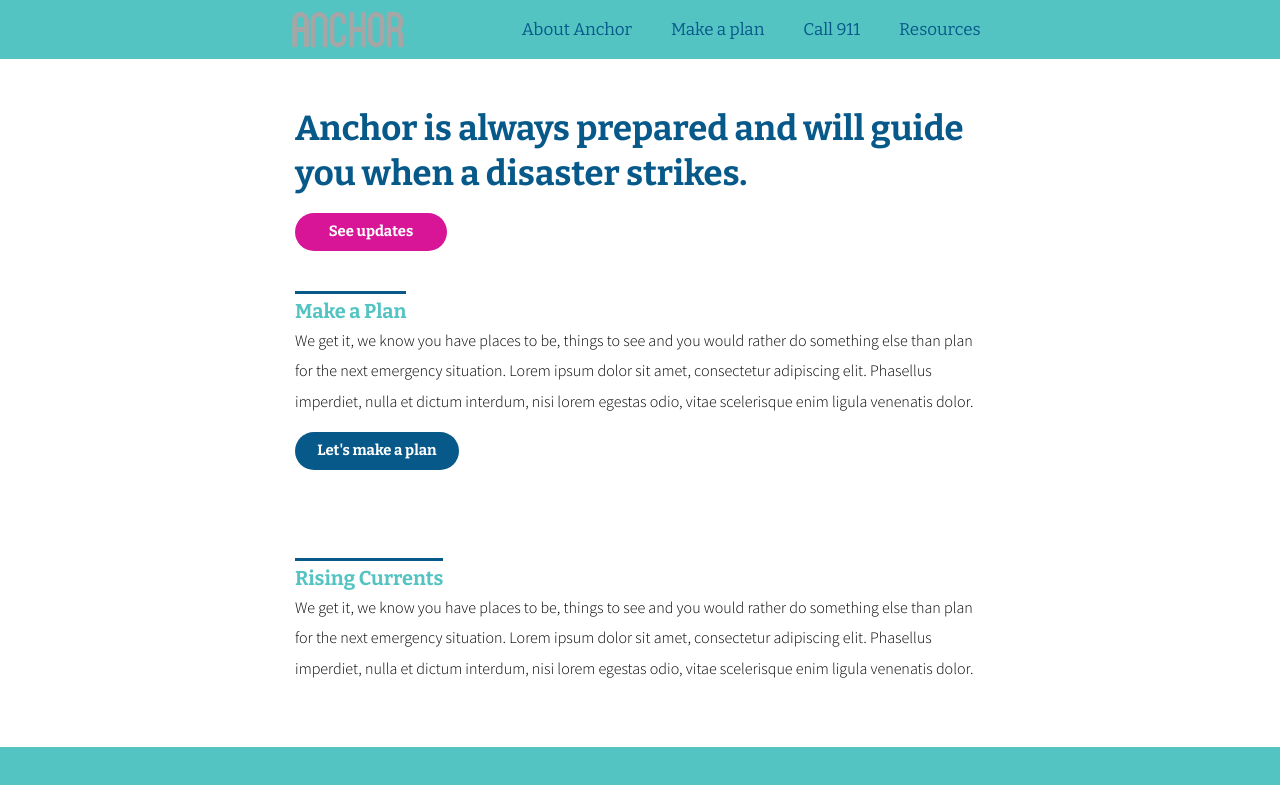
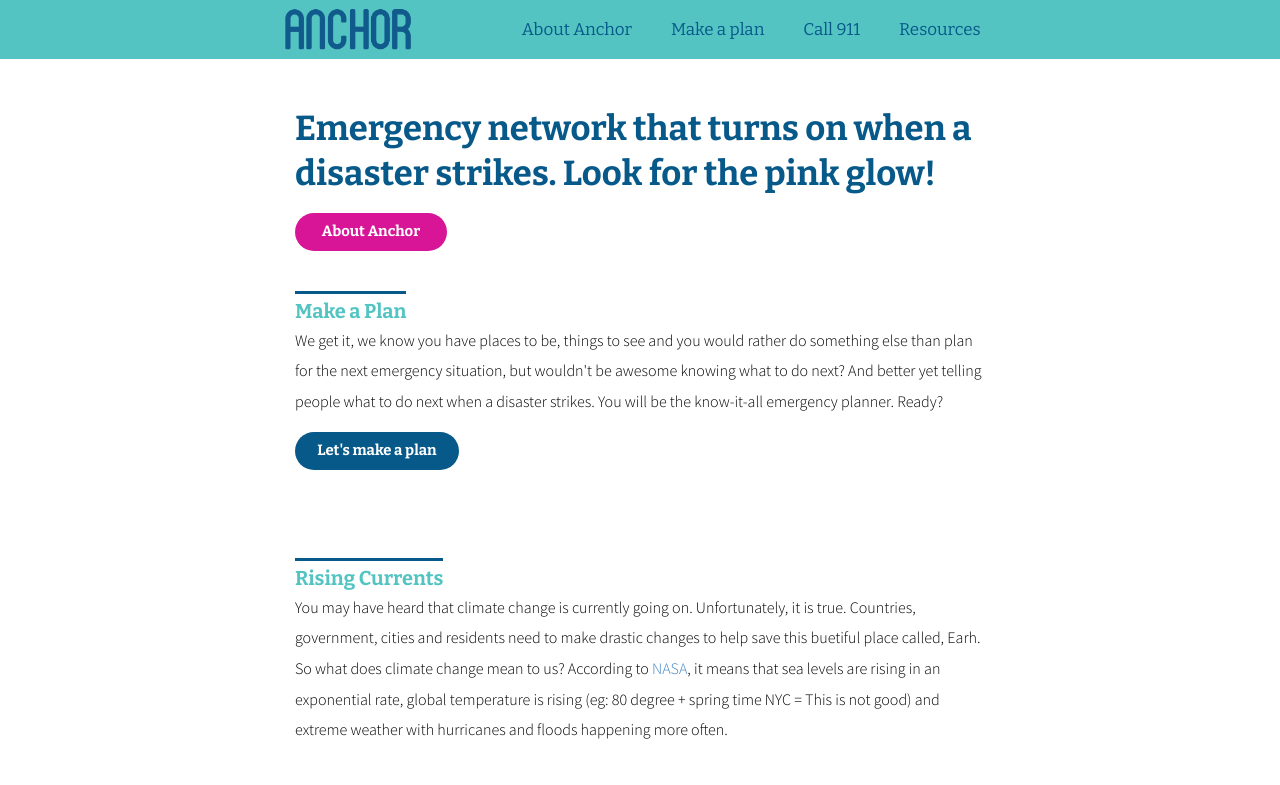
Before and after one commit to imsanchez/anchor, a plain HTML site: page everyday/everyday.html in a window 1280 px wide. Shown: the top 785 px of the page. Drawn offline with nearby package versions, Linux system fonts and the light colour scheme; some packages are replaced by stand-ins of ours.

Commit message:
made updates

```diff
--- a/everyday/everyday.html
+++ b/everyday/everyday.html
@@ -28,8 +28,8 @@
             <header class="ui top fixed massive inverted borderless menu">
                 <div class="nav-container menu">
                     <div class="logo item">
-                        <img src="../images/logo-light.png" class="hidden-sm-down"/>
-                        <img src="../images/icon-light.png" class="hidden-md-up"/>
+                        <img src="../images/anchor-blue-desktop-logo.png" class="hidden-sm-down"/>
+                        <img src="../images/anchor-blue-mobile-logo.png" class="hidden-md-up"/>
                     </div>
                     <div class="right menu hidden-sm-down">
                         <a class="item" href="aboutanchor.html">About Anchor</a>
@@ -46,9 +46,9 @@
 
             <section class="ui vertical basic very padded segment">
                 <div class="container">
-                    <h1 class="header-text-blue">Anchor is always prepared and will guide you when a disaster strikes.</h1>
-                    <a class="ui circular small primary button">
-                        See updates
+                    <h1 class="header-text-blue">Emergency network that turns on when a disaster strikes. Look for the pink glow!</h1>
+                    <a class="ui circular small primary button" href="aboutanchor.html">
+                        About Anchor
                     </a>
                 </div>
             </section>
@@ -58,7 +58,7 @@
                     <h2 class="ui medium primary header">
                         Make a Plan
                         <div class="body-copy">
-                            We get it, we know you have places to be, things to see and you would rather do something else than plan for the next emergency situation. Lorem ipsum dolor sit amet, consectetur adipiscing elit. Phasellus imperdiet, nulla et dictum interdum, nisi lorem egestas odio, vitae scelerisque enim ligula venenatis dolor.
+                            We get it, we know you have places to be, things to see and you would rather do something else than plan for the next emergency situation, but wouldn't be awesome knowing what to do next? And better yet telling people what to do next when a disaster strikes. You will be the know-it-all emergency planner. Ready?
                         </div>
                     </h2>
                     <a class="ui circular small secondary button" href="#">
@@ -76,7 +76,7 @@
                     </h2>
 
                      <div class="body-copy">
-                            We get it, we know you have places to be, things to see and you would rather do something else than plan for the next emergency situation. Lorem ipsum dolor sit amet, consectetur adipiscing elit. Phasellus imperdiet, nulla et dictum interdum, nisi lorem egestas odio, vitae scelerisque enim ligula venenatis dolor.
+                            You may have heard that climate change is currently going on. Unfortunately, it is true. Countries, government, cities and residents need to make drastic changes to help save this buetiful place called, Earh. So what does climate change mean to us? According to <a href ="https://climate.nasa.gov/evidence/">NASA</a>, it means that sea levels are rising in an exponential rate, global temperature is rising (eg: 80 degree + spring time NYC = This is not good) and extreme weather with hurricanes and floods happening more often.
                         </div>
 
                 </div>
```
Also changed, not shown: emergency.html (+2 -2 lines), everyday/aboutanchor.html (+9 -3 lines), everyday/makeaplan.html (+2 -2 lines), everyday/resources.html (+2 -2 lines), images/anchor-blue-desktop-logo.png (added), images/anchor-blue-mobile-logo.png (added), images/arrows.jpg (deleted), images/backpack.jpg (deleted), images/cash.jpg (deleted), images/hotel.jpg (deleted), images/location.jpg (deleted).
